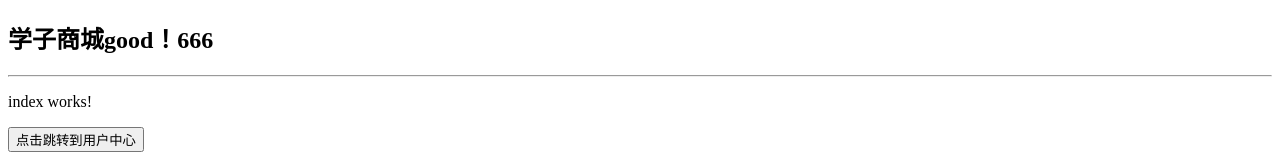
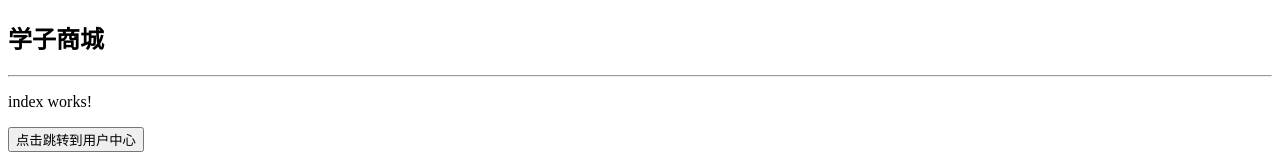
Before and after one commit to zgbrozzz/myngapp03, an Angular app: page / in a window 1280 px wide. Shown: the top 160 px of the page. Built offline with nearby package versions, Linux system fonts and the light colour scheme.

Commit message:
Update app.component.html

```diff
--- a/src/app/app.component.html
+++ b/src/app/app.component.html
@@ -1,4 +1,4 @@
 
-<h2>学子商城good！666</h2>
+<h2>学子商城</h2>
 <hr>
 <router-outlet></router-outlet>
```
